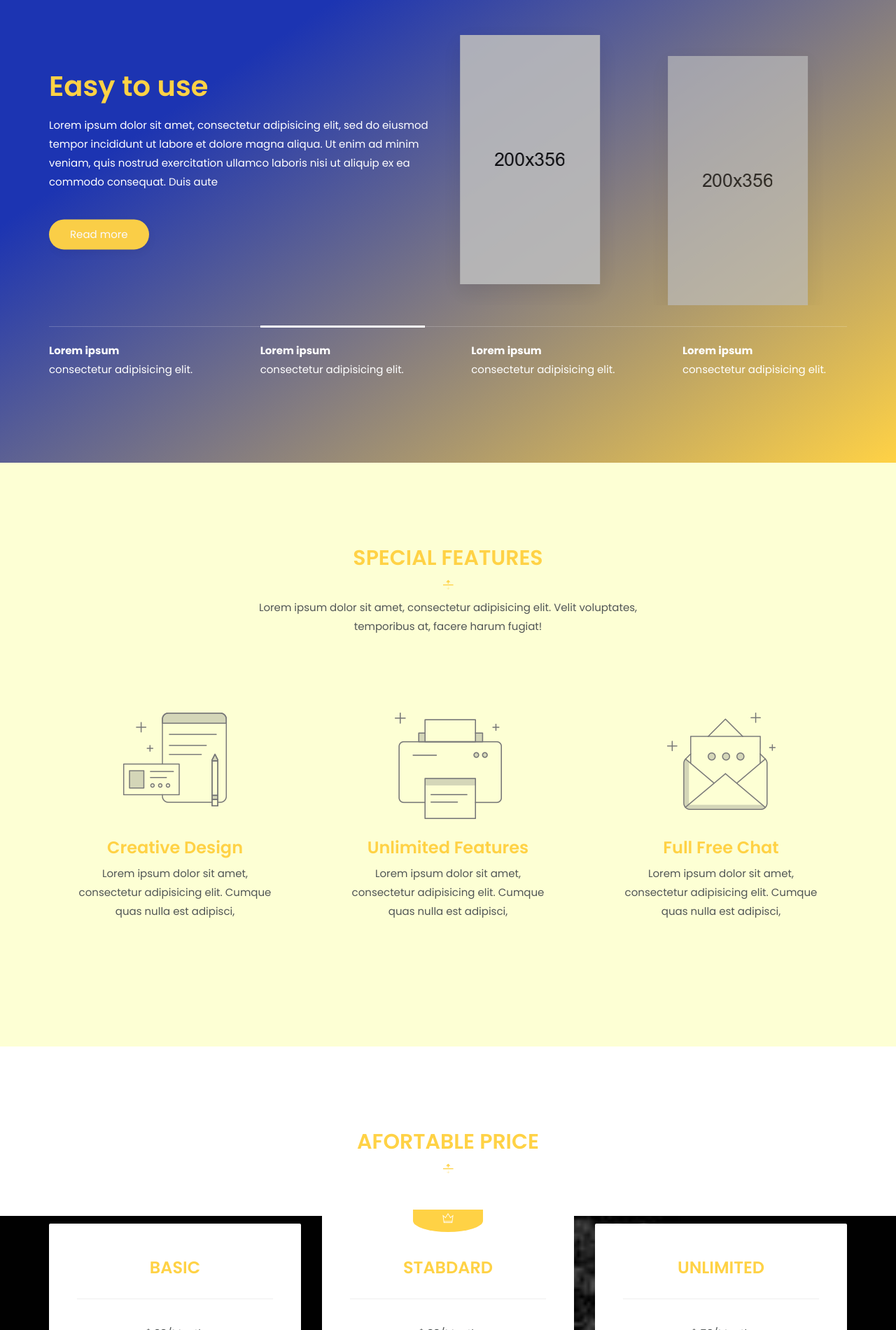
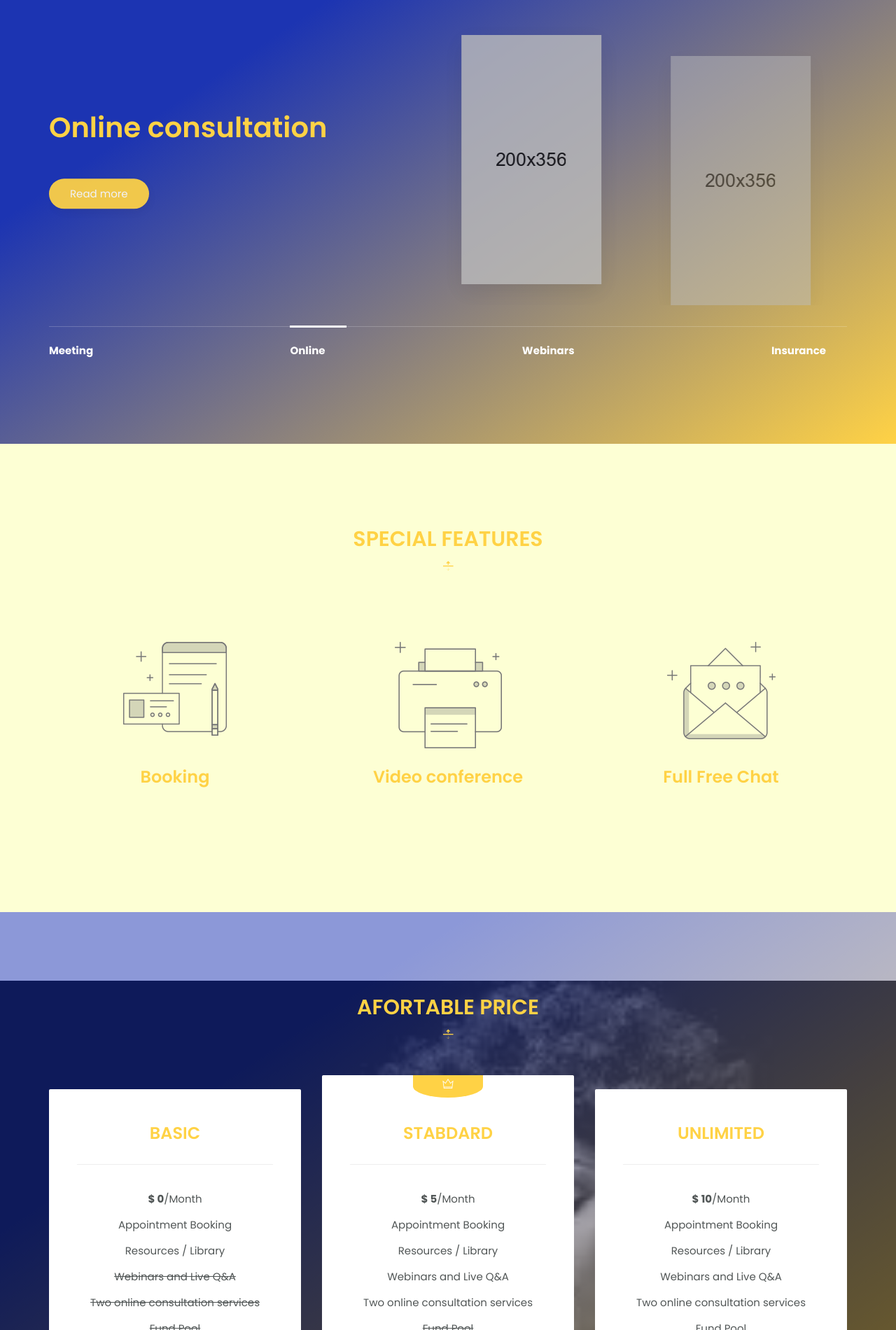
Before and after one commit to mestjam2019/landing, a plain HTML site: page index.html in a window 1280 px wide. Shown: the part 900-2800 px from the top of the page at 70% size. Drawn offline with Linux system fonts and the light colour scheme.

Commit message:
Update index.html

```diff
--- a/index.html
+++ b/index.html
@@ -77,13 +77,13 @@
             <div class="row v-center">
                 <div class="col-xs-12 col-md-7 header-text">
                     <h2>JAM</h2>
-                    <p>Lorem ipsum dolor sit amet, consectetur adipisicing elit. Libero ex inventore vel error quibusdam animi fugiat, doloribus dolores consectetur nulla deleniti sint blanditiis quod debitis quis vitae officiis tempora numquam.</p>
+
                     <a href="#" class="button white">More</a>
                 </div>
                 <div class="hidden-xs hidden-sm col-md-5 text-right">
                     <div class="screen-box screen-slider">
                         <div class="item">
-                            <img src="images/screen-1.jpg" alt="">
+                            <img src="images/screen-1.png" alt="" width="200px" height="356px">
                         </div>
                         <div class="item">
                             <img src="images/screen-2.jpg" alt="">
@@ -143,7 +143,7 @@
     </section> -->
     <!--Feature-area/-->
 
-    <section class="angle-bg sky-bg section-padding" id="service-page">
+    <section class=" sky-bg section-padding" id="service-page">
         <div class="container">
             <div class="row">
                 <div class="col-xs-12">
@@ -153,10 +153,10 @@
                                 <div class="v-center">
                                     <div class="col-xs-12 col-md-6">
                                         <div class="caption-title" data-animation="animated fadeInUp">
-                                            <h2>Easy to build</h2>
+                                            <h2>Connect to specialistes </h2>
                                         </div>
                                         <div class="caption-desc" data-animation="animated fadeInUp">
-                                            <p>Lorem ipsum dolor sit amet, consectetur adipisicing elit, sed do eiusmod tempor incididunt ut labore et dolore magna aliqua. Ut enim ad minim veniam, quis nostrud exercitation ullamco laboris nisi ut aliquip ex ea commodo consequat. Duis aute</p>
+                                            <p></p>
                                         </div>
                                         <div class="caption-button" data-animation="animated fadeInUp">
                                             <a href="#" class="button">Read more</a>
@@ -178,10 +178,10 @@
                                 <div class="v-center">
                                     <div class="col-xs-12 col-md-6">
                                         <div class="caption-title" data-animation="animated fadeInUp">
-                                            <h2>Easy to use</h2>
+                                            <h2>Online consultation</h2>
                                         </div>
                                         <div class="caption-desc" data-animation="animated fadeInUp">
-                                            <p>Lorem ipsum dolor sit amet, consectetur adipisicing elit, sed do eiusmod tempor incididunt ut labore et dolore magna aliqua. Ut enim ad minim veniam, quis nostrud exercitation ullamco laboris nisi ut aliquip ex ea commodo consequat. Duis aute</p>
+                                            <p></p>
                                         </div>
                                         <div class="caption-button" data-animation="animated fadeInUp">
                                             <a href="#" class="button">Read more</a>
@@ -203,10 +203,10 @@
                                 <div class="v-center">
                                     <div class="col-xs-12 col-md-6">
                                         <div class="caption-title" data-animation="animated fadeInUp">
-                                            <h2>Easy to customize</h2>
+                                            <h2>Webinars</h2>
                                         </div>
                                         <div class="caption-desc" data-animation="animated fadeInUp">
-                                            <p>Lorem ipsum dolor sit amet, consectetur adipisicing elit, sed do eiusmod tempor incididunt ut labore et dolore magna aliqua. Ut enim ad minim veniam, quis nostrud exercitation ullamco laboris nisi ut aliquip ex ea commodo consequat. Duis aute</p>
+                                            <p></p>
                                         </div>
                                         <div class="caption-button" data-animation="animated fadeInUp">
                                             <a href="#" class="button">Read more</a>
@@ -228,10 +228,10 @@
                                 <div class="v-center">
                                     <div class="col-xs-12 col-md-6">
                                         <div class="caption-title" data-animation="animated fadeInUp">
-                                            <h2>Awesome design</h2>
+                                            <h2>Insurance</h2>
                                         </div>
                                         <div class="caption-desc" data-animation="animated fadeInUp">
-                                            <p>Lorem ipsum dolor sit amet, consectetur adipisicing elit, sed do eiusmod tempor incididunt ut labore et dolore magna aliqua. Ut enim ad minim veniam, quis nostrud exercitation ullamco laboris nisi ut aliquip ex ea commodo consequat. Duis aute</p>
+                                            <p></p>
                                         </div>
                                         <div class="caption-button" data-animation="animated fadeInUp">
                                             <a href="#" class="button">Read more</a>
@@ -253,16 +253,16 @@
                         <!-- Indicators -->
                         <ol class="carousel-indicators caption-indector">
                             <li data-target="#caption_slide" data-slide-to="0" class="active">
-                                <strong>Lorem ipsum </strong>consectetur adipisicing elit.
+                                <strong>  Meeting</strong>
                             </li>
                             <li data-target="#caption_slide" data-slide-to="1">
-                                <strong>Lorem ipsum </strong>consectetur adipisicing elit.
+                                <strong>Online </strong>
                             </li>
                             <li data-target="#caption_slide" data-slide-to="2">
-                                <strong>Lorem ipsum </strong>consectetur adipisicing elit.
+                                <strong>Webinars</strong>
                             </li>
                             <li data-target="#caption_slide" data-slide-to="3">
-                                <strong>Lorem ipsum </strong>consectetur adipisicing elit.
+                                <strong>Insurance</strong>
                             </li>
                         </ol>
                     </div>
@@ -279,7 +279,6 @@
                 <div class="col-xs-12 col-sm-6 col-sm-offset-3 text-center">
                     <div class="page-title">
                         <h2>SPECIAL FEATURES</h2>
-                        <p>Lorem ipsum dolor sit amet, consectetur adipisicing elit. Velit voluptates, temporibus at, facere harum fugiat!</p>
                     </div>
                 </div>
             </div>
@@ -289,17 +288,15 @@
                         <div class="box-icon">
                             <img src="images/portfolio-icon-1.png" alt="">
                         </div>
-                        <h3>Creative Design</h3>
-                        <p>Lorem ipsum dolor sit amet, consectetur adipisicing elit. Cumque quas nulla est adipisci,</p>
-                    </div>
+                        <h3>Booking</h3>
+                        </div>
                 </div>
                 <div class="col-xs-12 col-sm-6 col-md-4">
                     <div class="box">
                         <div class="box-icon">
                             <img src="images/portfolio-icon-2.png" alt="">
                         </div>
-                        <h3>Unlimited Features</h3>
-                        <p>Lorem ipsum dolor sit amet, consectetur adipisicing elit. Cumque quas nulla est adipisci,</p>
+                        <h3>Video conference</h3>
                     </div>
                 </div>
                 <div class="col-xs-12 col-sm-6 col-md-4">
@@ -308,8 +305,7 @@
                             <img src="images/portfolio-icon-3.png" alt="">
                         </div>
                         <h3>Full Free Chat</h3>
-                        <p>Lorem ipsum dolor sit amet, consectetur adipisicing elit. Cumque quas nulla est adipisci,</p>
-                    </div>
+                      </div>
                 </div>
                 <!-- <div class="col-xs-12 col-sm-6 col-md-4">
                     <div class="box">
@@ -345,7 +341,7 @@
 
 
 
-    <section class="price-area section-padding" id="price-page">
+    <section class="price-area overlay section-padding" id="price-page">
         <div class="container">
             <div class="row">
                 <div class="col-xs-12 col-sm-6 col-sm-offset-3 text-center">
@@ -360,12 +356,13 @@
                         <h3 class="text-uppercase price-title">Basic</h3>
                         <hr>
                         <ul class="list-unstyled">
-                            <li><strong class="amount">$ <span class="big">20</span></strong>/Month</li>
-                            <li>100 MB Disk Space</li>
-                            <li>2 Subdomains</li>
-                            <li>5 Email Accounts</li>
-                            <li>Webmail Support</li>
-                            <li>Customer Support 24/7</li>
+                            <li><strong class="amount">$ <span class="big">0</span></strong>/Month</li>
+                            <li>Appointment Booking</li>
+                            <li>Resources / Library</li>
+                            <li><strike>Webinars and Live Q&A</strike></li>
+                            <li><strike>Two online consultation services </strike></li>
+                            <li><strike>Fund Pool</strike></li>
+
                         </ul>
                         <hr>
                         <a href="#" class="button">Purchase</a>
@@ -377,12 +374,13 @@
                         <h3 class="text-uppercase price-title">STABDARD</h3>
                         <hr>
                         <ul class="list-unstyled">
-                            <li><strong class="amount">$ <span class="big">39</span></strong>/Month</li>
-                            <li>100 MB Disk Space</li>
-                            <li>2 Subdomains</li>
-                            <li>5 Email Accounts</li>
-                            <li>Webmail Support</li>
-                            <li>Customer Support 24/7</li>
+                            <li><strong class="amount">$ <span class="big">5</span></strong>/Month</li>
+                            <li>Appointment Booking</li>
+                            <li>Resources / Library</li>
+                            <li>Webinars and Live Q&A</li>
+                            <li>Two online consultation services</li>
+                            <li><strike>Fund Pool</strike></li>
+
                         </ul>
                         <hr>
                         <a href="#" class="button">Purchase</a>
@@ -393,12 +391,12 @@
                         <h3 class="text-uppercase price-title">UNLIMITED</h3>
                         <hr>
                         <ul class="list-unstyled">
-                            <li><strong class="amount">$ <span class="big">59</span></strong>/Month</li>
-                            <li>100 MB Disk Space</li>
-                            <li>2 Subdomains</li>
-                            <li>5 Email Accounts</li>
-                            <li>Webmail Support</li>
-                            <li>Customer Support 24/7</li>
+                            <li><strong class="amount">$ <span class="big">10</span></strong>/Month</li>
+                            <li>Appointment Booking</li>
+                            <li>Resources / Library</li>
+                            <li>Webinars and Live Q&A</li>
+                            <li>Two online consultation services </li>
+                            <li>Fund Pool</li>
                         </ul>
                         <hr>
                         <a href="#" class="button">Purchase</a>
@@ -416,7 +414,6 @@
                 <div class="col-xs-12 col-sm-6 col-sm-offset-3 text-center">
                     <div class="page-title">
                         <h2>Special team</h2>
-                        <p>Lorem ipsum dolor sit amet, consectetur adipisicing elit. Velit voluptates, temporibus at, facere harum fugiat!</p>
                     </div>
                 </div>
             </div>
@@ -724,7 +721,6 @@
                     <div class="col-xs-12 col-sm-6 col-sm-offset-3 text-center">
                         <div class="page-title">
                             <h2>Contact with us</h2>
-                            <p>Lorem ipsum dolor sit amet, consectetur adipisicing elit. Velit voluptates, temporibus at, facere harum fugiat!</p>
                         </div>
                     </div>
                 </div>
```
